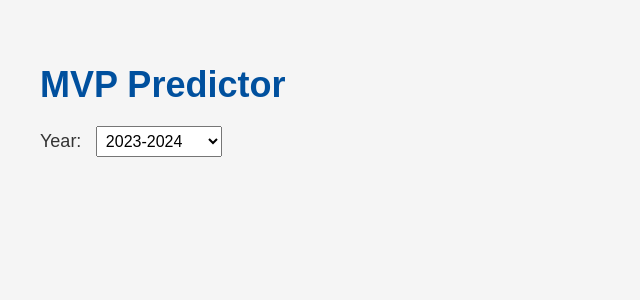
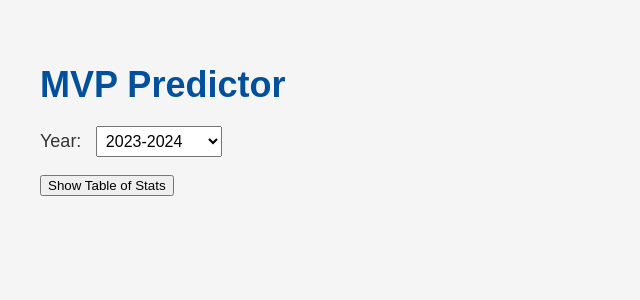
Before and after one commit to syadk23/Nba-predictive-models, a Flask app: template app/templates/mvp_predictor.html in a window 1280 px wide. Shown: the part 60-360 px from the top of the page, without its empty margins (0-640 px from the left). Run offline with Flask 3, Linux system fonts and the light colour scheme; the template is opened without the code that fills it, so the values that code supplies are empty.

Commit message:
add player image endpoint and update QoL on mvp page

```diff
--- a/app/app.py
+++ b/app/app.py
@@ -3,9 +3,33 @@ from src.mvp_predictor.mvp_pred import mvp_predictions
 from datetime import datetime
 import pandas as pd
 import os
+import requests
 
 app = Flask(__name__)
 app.secret_key = os.urandom(24)
+
+def get_player_faces(year):
+    nba_data_url = f'http://data.nba.net/data/10s/prod/v1/{year}/players.json'
+    response = requests.get(nba_data_url)
+
+    if response.status_code == 200:
+        players = response.json().get('league', {}).get('standard', [])
+
+        # Extract relevant player data (e.g., name, and profile picture URL)
+        player_images = []
+        for player in players:
+            if player.get('isActive'):
+                player_id = player['personId']
+                full_name = f"{player['firstName']} {player['lastName']}"
+                # NBA typically has a pattern for player image URLs
+                img_url = f"https://ak-static.cms.nba.com/wp-content/uploads/headshots/nba/latest/260x190/{player_id}.png"
+                player_images.append({
+                                    'id': player_id,
+                                    'name': full_name,
+                                    'img_url': img_url
+                                })
+        return player_images
+    return []
 
 @app.route('/')
 def home():
@@ -29,8 +53,9 @@ def mvp_predictor_year(year):
     df = mvp_predictions(year, year)
     columns = df.columns.tolist()
     data = df.values.tolist()
+    players = get_player_faces(year)
 
-    return render_template('mvp_predictor.html', selected_year=year-1, columns=columns, data=data)
+    return render_template('mvp_predictor.html', selected_year=year-1, columns=columns, data=data, players=players)
 
 @app.route('/game_predictor')
 def game_predictor():
--- a/app/src/mvp_predictor/mvp_pred.py
+++ b/app/src/mvp_predictor/mvp_pred.py
@@ -105,8 +105,8 @@ def mvp_predictions(start_year, end_year):
         df_season['WON_MVP'] = df_season['PLAYER_NAME'].apply(lambda str: str.upper() in mvp_winners[season]).map({True: 1, False: 0})
 
         df_season.insert(len(df_season.columns), 'COUNTING_STATS', df_season['PTS'] + df_season['REB'] + df_season['AST'])
-        df_season['COUNTING_STATS'] = df_season['COUNTING_STATS'].apply(lambda x: round(x, 1)
-                                                                        )
+        df_season['COUNTING_STATS'] = df_season['COUNTING_STATS'].apply(lambda x: round(x, 1))
+
         # IF COUNTING STATS ARE < 30 or games played is < 30, DISREGARD PLAYER AS THERE HAS NEVER BEEN A CASE FOR THEM TO WIN MVP, ALSO HELPS LOWER THE AMOUNT OF DATA BEING USED
         df_season = df_season.drop(df_season[df_season['COUNTING_STATS'] < 30.0].index)
         df_season = df_season.drop(df_season[df_season['GP'] < 30].index)
@@ -149,6 +149,8 @@ def mvp_predictions(start_year, end_year):
         df_season = df_season.rename(columns={'TEAM_ABBREVIATION': 'TEAM', 'W_PCT': 'W(%)', 'FG_PCT': 'FG(%)', 'FG3_PCT': 'FG3(%)', 'FT_PCT': 'FT(%)', 'TS_PCT': 'TS(%)', 'USG_PCT': 'USG(%)',
                                               'PLUS_MINUS': '+/-', 'PLAYER_NAME': 'PLAYER', 'OFF_RATING': 'OFF_RTG', 'DEF_RATING': 'DEF_RTG', 'NET_RATING': 'NET_RTG'})
 
+        df_season = df_season.drop(df_season[df_season['PROBABILITY(%)'] == 0].index)
+
         return df_season.drop(columns={'NBA_FANTASY_PTS', 'WON_MVP'})
 
 
--- a/app/static/styles.css
+++ b/app/static/styles.css
@@ -114,3 +114,7 @@ tr:nth-child(even) {
     transition: transform 0.3s, box-shadow 0.3s;
     transform: scale(1.05);
 }
+
+#playerTable {
+    display: none; /* Table hidden by default */
+}
--- a/app/templates/mvp_predictor.html
+++ b/app/templates/mvp_predictor.html
@@ -24,7 +24,13 @@
             </select>
             <br>
             <br>
-            <table>
+            <div class ="playerFace">
+                {% for i in data %}
+                {% endfor %}
+            </div>
+            <button class="button" onclick="toggleTable()">Show Table of Stats</button>
+            <br>
+            <table id="playerTable">
                 <thead>
                     <tr>
                         {% for col in columns %}
@@ -50,6 +56,19 @@
                     window.location.href = "/mvp_predictor/" + (year);
                 }
             }
-        </script>
+
+            // JavaScript function to toggle the visibility of the table
+            function toggleTable() {
+                var table = document.getElementById("playerTable");
+                if (table.style.display === "none") {
+                    table.style.display = "table"; // Show table
+                    document.querySelector('.button').innerText = "Hide Table of Stats"; // Change button text
+                } else {
+                    table.style.display = "none"; // Hide table
+                    document.querySelector('.button').innerText = "Show Table of Stats"; // Reset button text
+                }
+            }
+            </script>
+
     </body>
 </html>
```
